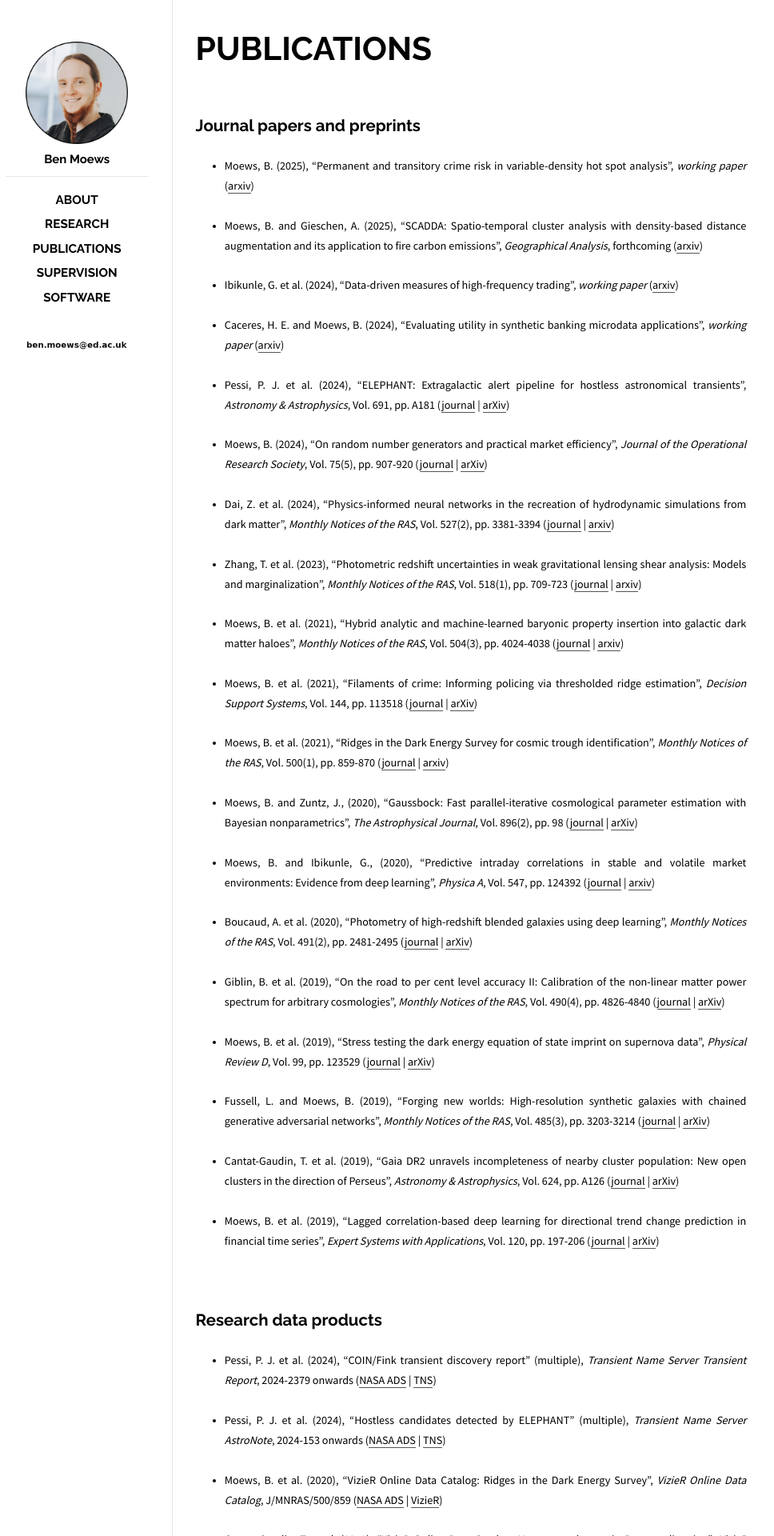
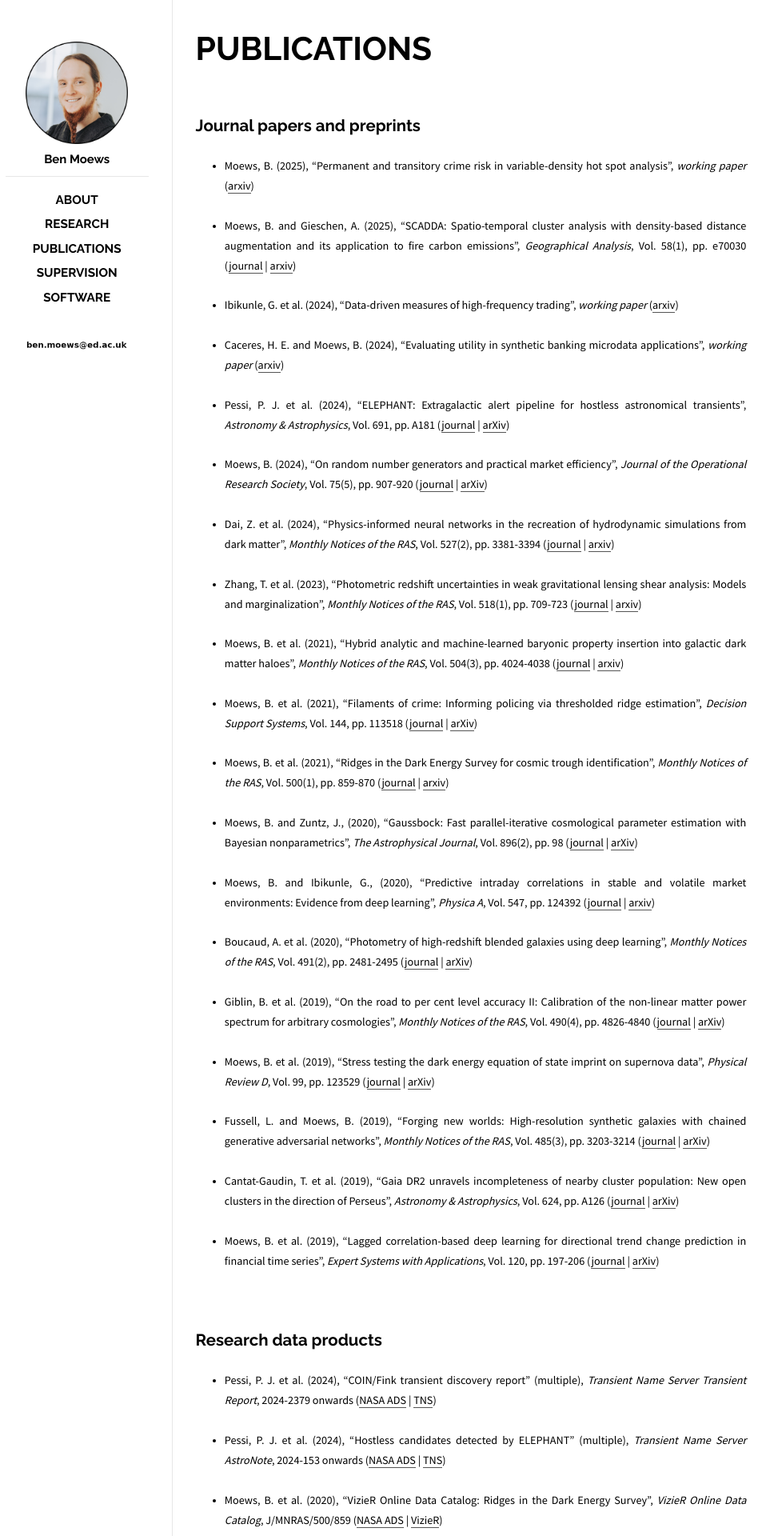
Before and after one commit to moews/moews.github.io, a Jekyll site: the page built from _posts/2017-03-25-publications.md, in a window 1280 px wide. Shown: the top 1920 px of the page at 80% size, without its empty margins (143-1111 px from the left). Built offline with Jekyll 4.4.1, drawn with Linux system fonts in a browser that asks for light colours.

Commit message:
Update 2017-03-25-publications.md

```diff
--- a/_posts/2017-03-25-publications.md
+++ b/_posts/2017-03-25-publications.md
@@ -15,7 +15,7 @@
 -->
 * <small>Moews, B. (2025), "Permanent and transitory crime risk in variable-density hot spot analysis", _working paper_ ([arxiv](https://arxiv.org/abs/2512.07467))</small>
 
-* <small>Moews, B. and Gieschen, A. (2025), "SCADDA: Spatio-temporal cluster analysis with density-based distance augmentation and its application to fire carbon emissions", _Geographical Analysis_, forthcoming ([arxiv](https://arxiv.org/abs/2311.04290))</small>
+* <small>Moews, B. and Gieschen, A. (2025), "SCADDA: Spatio-temporal cluster analysis with density-based distance augmentation and its application to fire carbon emissions", _Geographical Analysis_, Vol. 58(1), pp. e70030 ([journal](https://doi.org/10.1111/gean.70030) | [arxiv](https://arxiv.org/abs/2311.04290))</small>
 
 * <small>Ibikunle, G. et al. (2024), "Data-driven measures of high-frequency trading", _working paper_ ([arxiv](https://arxiv.org/abs/2405.08101))</small>
 
```
